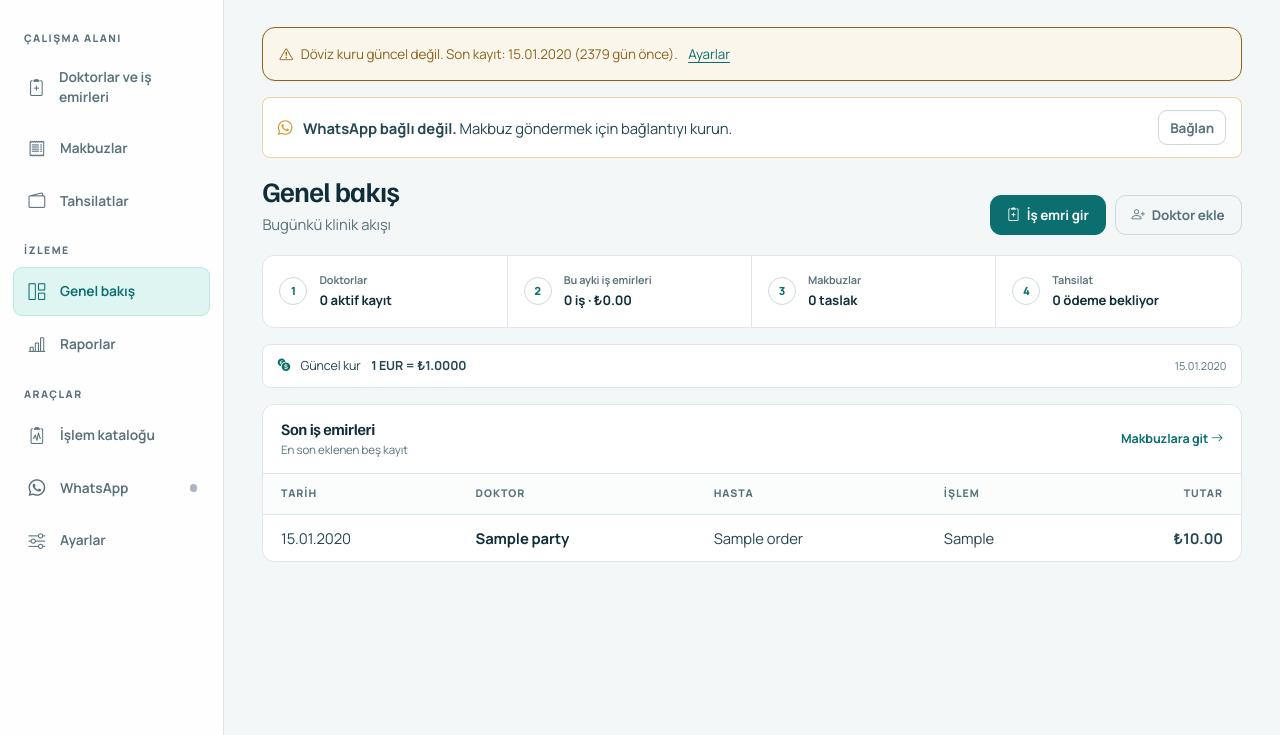
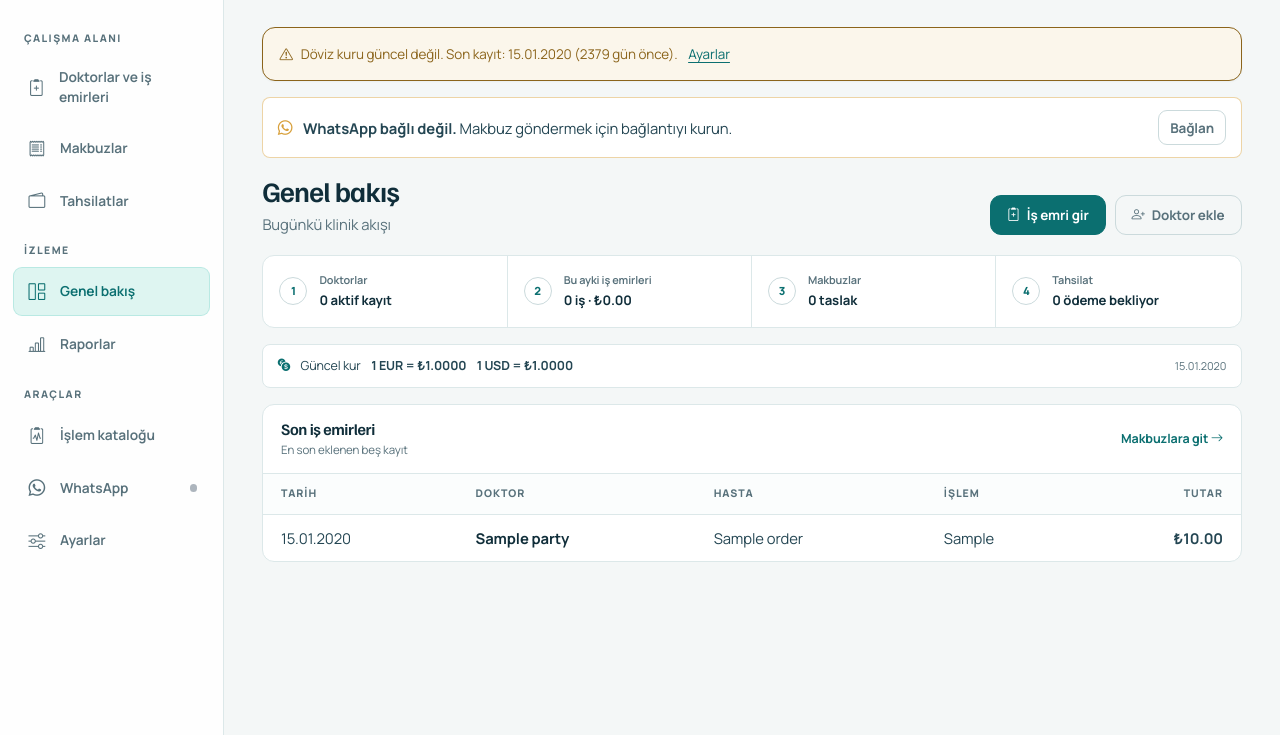
Before and after one commit to ydnAkif/MakroOrtoDonti, a Flask app: page / in a window 1280 px wide. Shown: the part 65-800 px from the top of the page. Run offline with Flask 3, Linux system fonts and the light colour scheme; a user stored in the database is signed in; tables that the repository leaves empty hold one stand-in row (values such as "Sample post"); parts of the project's set-up code (start-up, migrations or seed data) failed here and were passed over; some libraries are stand-ins or nearby versions.

Commit message:
feat: dashboard kur satirina dolar ekle

```diff
--- a/app/static/css/style.css
+++ b/app/static/css/style.css
@@ -571,7 +571,7 @@ textarea.form-control { min-height: 92px; }
 .workflow-strip small { margin-bottom:.18rem; color:var(--ink-600); font-size:.68rem; font-weight:650; }
 .workflow-strip strong { font-size:.82rem; }
 .workflow-step { display:grid; width:28px; height:28px; flex:0 0 28px; place-items:center; border:1px solid var(--line-strong); border-radius:50%; color:var(--aqua-700); font-size:.7rem; font-weight:800; }
-.rate-line { margin-bottom:1rem; font-size:.78rem; }
+.rate-line { flex-wrap:wrap; margin-bottom:1rem; font-size:.78rem; }
 .rate-line>i { color:var(--aqua-700); }
 .rate-line small { margin-left:auto; color:var(--ink-600); }
 .work-panel { overflow:hidden; border:1px solid var(--line); border-radius:var(--radius-md); background:var(--surface); }
--- a/app/templates/dashboard/index.html
+++ b/app/templates/dashboard/index.html
@@ -20,7 +20,7 @@
     <a href="{{ url_for('makbuzlar.list_makbuzlar') }}"><span class="workflow-step">3</span><span><small>Makbuzlar</small><strong>{{ monthly_drafts }} taslak</strong></span></a>
     <a href="{{ url_for('payments.list_payments') }}"><span class="workflow-step">4</span><span><small>Tahsilat</small><strong>{{ awaiting_payment }} ödeme bekliyor</strong></span></a>
 </nav>
-{% if current_rate %}<div class="rate-line"><i class="bi bi-currency-exchange" aria-hidden="true"></i><span>Güncel kur</span><strong>1 EUR = ₺{{ "{:,.4f}".format(current_rate.eur_to_try) }}</strong><small>{{ current_rate.rate_date.strftime('%d.%m.%Y') }}</small></div>{% endif %}
+{% if current_rate %}<div class="rate-line"><i class="bi bi-currency-exchange" aria-hidden="true"></i><span>Güncel kur</span><strong>1 EUR = ₺{{ "{:,.4f}".format(current_rate.eur_to_try) }}</strong><strong>1 USD = {% if current_usd_rate %}₺{{ "{:,.4f}".format(current_usd_rate) }}{% else %}—{% endif %}</strong><small>{{ current_rate.rate_date.strftime('%d.%m.%Y') }}</small></div>{% endif %}
 <section class="work-panel" aria-labelledby="recent-workorders-title">
     <div class="work-panel__header"><div><h2 id="recent-workorders-title">Son iş emirleri</h2><p>En son eklenen beş kayıt</p></div><a href="{{ url_for('makbuzlar.list_makbuzlar') }}" class="text-link">Makbuzlara git <i class="bi bi-arrow-right" aria-hidden="true"></i></a></div>
     <div class="table-responsive"><table class="table table-hover align-middle compact-table">
```
